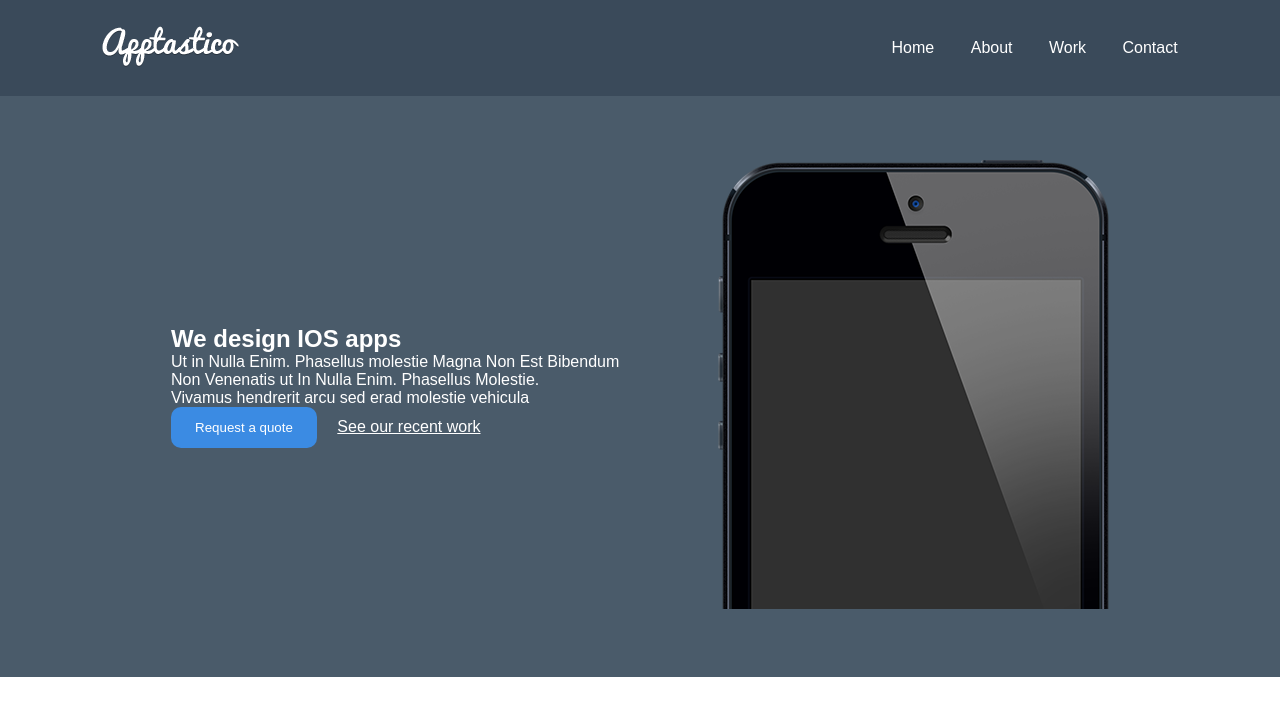
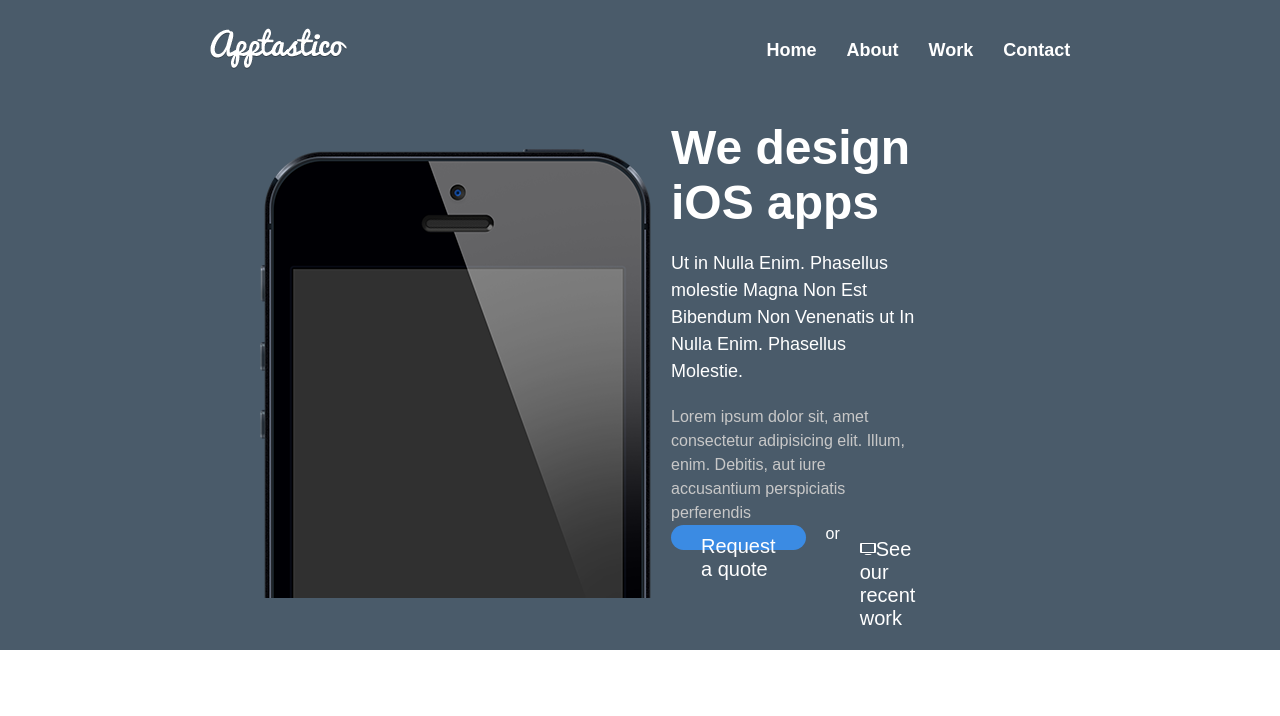
Before and after one commit to krisgallego/Proyecto-Appt-stico, a plain HTML site: page index.html in a window 1280 px wide. Drawn offline with Linux system fonts and the light colour scheme.

Commit message:
en proceso2

```diff
--- a/index.html
+++ b/index.html
@@ -9,28 +9,29 @@
 <body>
     <div class="inicio">
         <div class="logo">
-            <img src="assets/images/logo.png" alt="logo">
+            <img src="assets/images/logo.png">
         </div>
         <div class="nav">
-            <a href="">Home</a>
-            <a href="">About</a>
-            <a href="">Work</a>
-            <a href="">Contact</a>
+            <a href="#">Home</a>
+            <a href="#">About</a>
+            <a href="#">Work</a>
+            <a href="#">Contact</a>
         </div>
     </div>
 
     <div class="portada">
+        <div class="imagen">
+            <img src="assets/images/iphone.png">
+        </div>
         <div class="texto">
-            <h2>We design <span>IOS apps</span></h2>
-            <p>Ut in Nulla Enim. Phasellus molestie Magna Non Est Bibendum Non Venenatis ut In Nulla Enim. Phasellus Molestie. </p>
-            <p>Vivamus hendrerit arcu sed erad molestie vehicula</p>
+            <h1>We design iOS apps</h1>
+            <p class="blanco">Ut in Nulla Enim. Phasellus molestie Magna Non Est Bibendum Non Venenatis ut In Nulla Enim. Phasellus Molestie. </p>
+            <p class="gris">Lorem ipsum dolor sit, amet consectetur adipisicing elit. Illum, enim. Debitis, aut iure accusantium perspiciatis perferendis</p>
             <div class="boton">
-                <button class="azul">Request a quote</button>
-                <a href="#" class="link">See our recent work</a>
+                <a href="#" class="azul">Request a quote</a>
+                <p>or</p>
+                <a href="#" class="normal"><img src="assets/images/shape01.png">See our recent work</a>
             </div>
-        </div>
-        <div class="imagen">
-            <img src="assets/images/iphone.png" alt="celular">
         </div>
     </div>
 
--- a/styles/style.css
+++ b/styles/style.css
@@ -10,18 +10,24 @@ body {
 }
 
 .inicio {
-    background-color: #3a4a5a;
     display: flex;
-    justify-content: space-between;
+    flex-direction: row;
     align-items: center;
-    padding: 2% 8%;
-    color: white;
+    justify-content: space-around;
+    background-color: #4a5b6a;
+    height: 100px;
+}
+
+.nav{
+    display: flex;
+    gap: 30px;
 }
 
 .nav a{
     color: white;
     text-decoration: none;
-    margin-left: 2rem;
+    font-weight: bold;
+    font-size: 18px;
 }
 
 .portada{
@@ -30,29 +36,63 @@ body {
     display: flex;
     justify-content: space-around;
     align-items: center;
-    padding: 5% 10%;
+    flex-direction: row;
+}
+
+.imagen{
+    width: 80%;
+    height: auto;
+    margin-left: 260px;
 }
 
 .texto{
-    width: 45%;
+    width: 50%;
+    padding: 20px;
+    margin-right: 400px;
 }
 
-.texto h2 span{
+.texto h1{
     color: white;
-    font-weight: bold;
+    font-size: 48px;
 }
 
-.azul{
-    background-color: #3b8be3;
-    border: none;
-    padding: 0.8rem 1.5rem;
+.texto .blanco{
+    font-size: 18px;
     color: white;
-    border-radius: 10px;
-    cursor: pointer;
-    margin-right: 1rem;
+    line-height: 1.5;
+    margin-top: 20px;
 }
 
-.link{
+.texto .gris{
+    font-size: 16px;
+    color: rgb(200, 200, 200);
+    line-height: 1.5;
+    margin-top: 20px;
+}
+
+.boton{
+    display: flex;
+    flex-direction: row;
+    gap: 20px;
+}
+
+.boton .azul{
+    background-color: #3b8be3;
     color: white;
-    text-decoration: underline;
+    border: none;
+    padding: 10px 30px;
+    border-radius: 30px;
+    font-size: 20px;
+    font-weight: 500;
+    cursor: pointer;
+    text-decoration: none;
+    height: 25px;
 }
+
+.boton .normal{
+    color: white;
+    border: none;
+    text-decoration: none;
+    font-size: 20px;
+    margin-top: 13px;
+}
```
